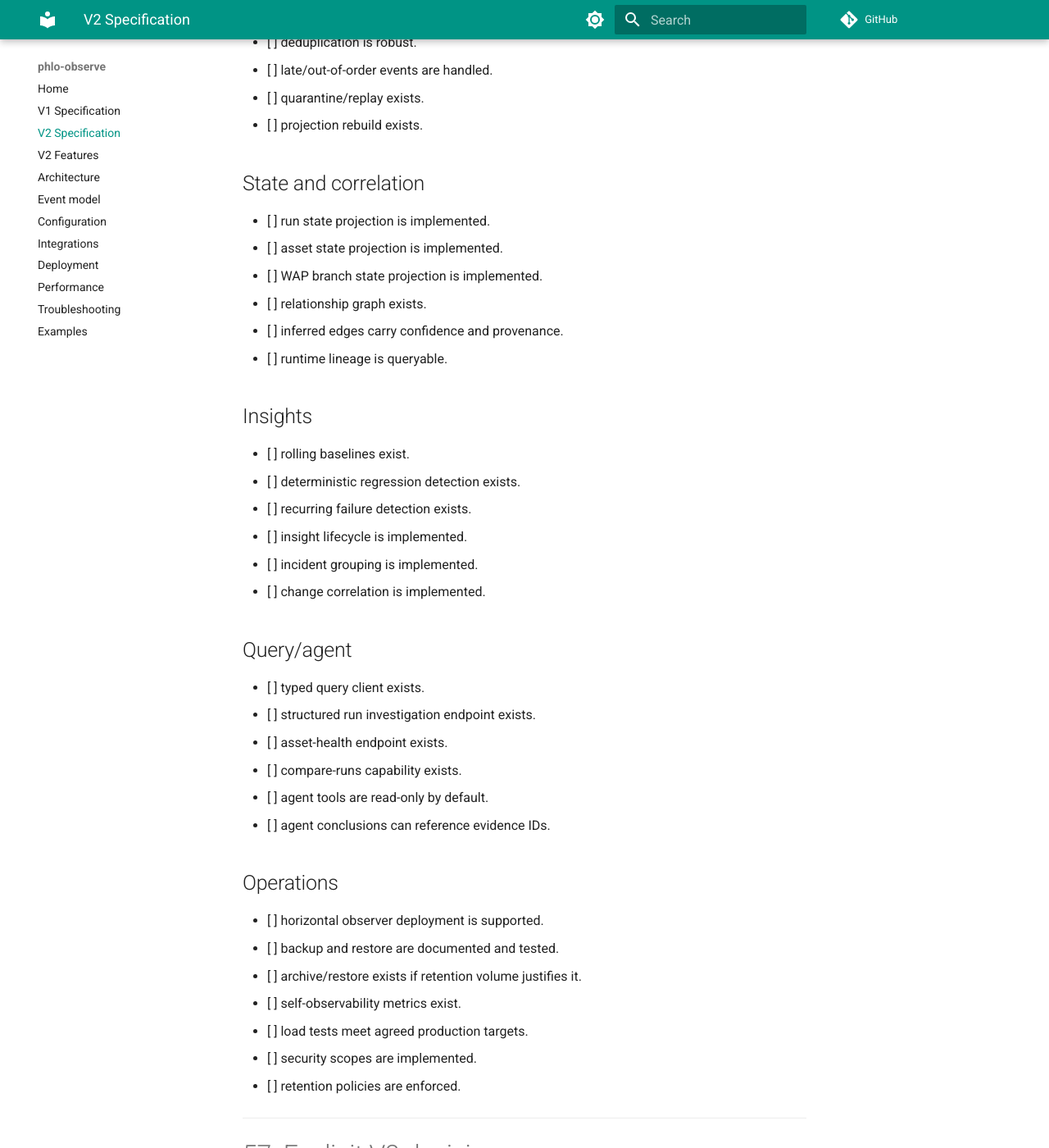
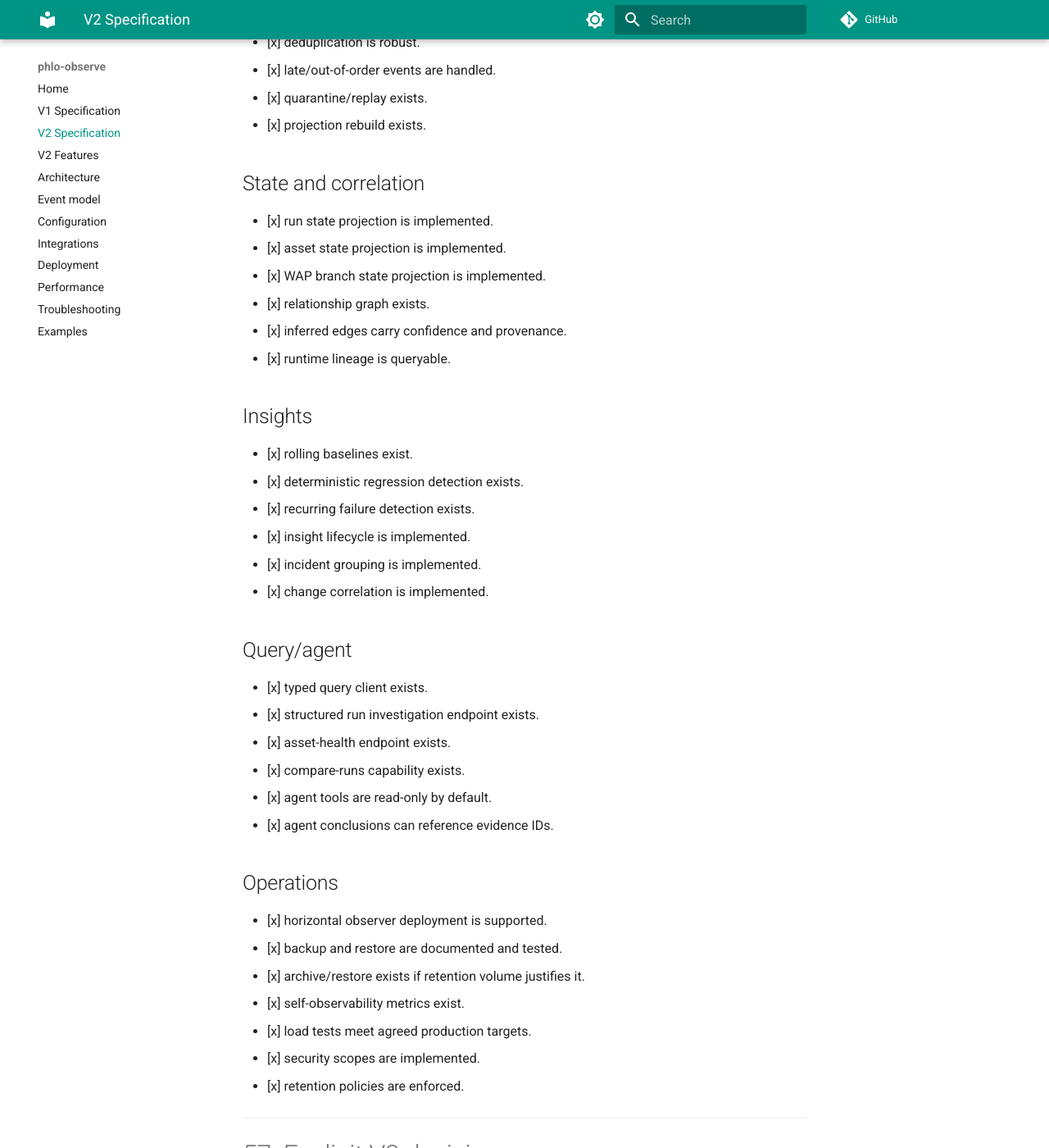
Before and after one commit to phlohouse/phlo-observe, an MkDocs documentation site: the page built from docs/V2_SPEC.md, in a window 1280 px wide and 1400 px high, scrolled down 63098 px. Shown: the whole window at 82% size. Built offline with MkDocs 1.6.1 and Material for MkDocs 9.7.7, drawn with Linux system fonts in a browser that asks for light colours; comment, search, counter and statistics services are not loaded; some of the changed text lies outside the part shown.

```diff
--- a/docs/V2_SPEC.md
+++ b/docs/V2_SPEC.md
@@ -2420,65 +2420,65 @@ V2 can be considered complete only when all mandatory items below are met.
 
 ## Protocol and SDK
 
-- [ ] V2 envelope is versioned and documented.
-- [ ] V1 envelope remains ingestible.
-- [ ] schema registry is implemented.
-- [ ] typed event contracts work.
-- [ ] context propagates through supported subprocess boundaries.
-- [ ] dynamic sampling is available.
-- [ ] SDK health is observable.
+- [x] V2 envelope is versioned and documented.
+- [x] V1 envelope remains ingestible.
+- [x] schema registry is implemented.
+- [x] typed event contracts work.
+- [x] context propagates through supported subprocess boundaries.
+- [x] dynamic sampling is available.
+- [x] SDK health is observable.
 
 ## Phlo semantics
 
-- [ ] canonical entity identifiers are implemented.
-- [ ] Dagster, dbt, DLT, quality, WAP/Nessie, Iceberg, and Trino adapters satisfy V2 contracts.
-- [ ] source fixtures exist.
-- [ ] source-version compatibility is tested.
+- [x] canonical entity identifiers are implemented.
+- [x] Dagster, dbt, DLT, quality, WAP/Nessie, Iceberg, and Trino adapters satisfy V2 contracts.
+- [x] source fixtures exist.
+- [x] source-version compatibility is tested.
 
 ## Observer
 
-- [ ] batch ingestion supports partial acknowledgement.
-- [ ] deduplication is robust.
-- [ ] late/out-of-order events are handled.
-- [ ] quarantine/replay exists.
-- [ ] projection rebuild exists.
+- [x] batch ingestion supports partial acknowledgement.
+- [x] deduplication is robust.
+- [x] late/out-of-order events are handled.
+- [x] quarantine/replay exists.
+- [x] projection rebuild exists.
 
 ## State and correlation
 
-- [ ] run state projection is implemented.
-- [ ] asset state projection is implemented.
-- [ ] WAP branch state projection is implemented.
-- [ ] relationship graph exists.
-- [ ] inferred edges carry confidence and provenance.
-- [ ] runtime lineage is queryable.
+- [x] run state projection is implemented.
+- [x] asset state projection is implemented.
+- [x] WAP branch state projection is implemented.
+- [x] relationship graph exists.
+- [x] inferred edges carry confidence and provenance.
+- [x] runtime lineage is queryable.
 
 ## Insights
 
-- [ ] rolling baselines exist.
-- [ ] deterministic regression detection exists.
-- [ ] recurring failure detection exists.
-- [ ] insight lifecycle is implemented.
-- [ ] incident grouping is implemented.
-- [ ] change correlation is implemented.
+- [x] rolling baselines exist.
+- [x] deterministic regression detection exists.
+- [x] recurring failure detection exists.
+- [x] insight lifecycle is implemented.
+- [x] incident grouping is implemented.
+- [x] change correlation is implemented.
 
 ## Query/agent
 
-- [ ] typed query client exists.
-- [ ] structured run investigation endpoint exists.
-- [ ] asset-health endpoint exists.
-- [ ] compare-runs capability exists.
-- [ ] agent tools are read-only by default.
-- [ ] agent conclusions can reference evidence IDs.
+- [x] typed query client exists.
+- [x] structured run investigation endpoint exists.
+- [x] asset-health endpoint exists.
+- [x] compare-runs capability exists.
+- [x] agent tools are read-only by default.
+- [x] agent conclusions can reference evidence IDs.
 
 ## Operations
 
-- [ ] horizontal observer deployment is supported.
-- [ ] backup and restore are documented and tested.
-- [ ] archive/restore exists if retention volume justifies it.
-- [ ] self-observability metrics exist.
-- [ ] load tests meet agreed production targets.
-- [ ] security scopes are implemented.
-- [ ] retention policies are enforced.
+- [x] horizontal observer deployment is supported.
+- [x] backup and restore are documented and tested.
+- [x] archive/restore exists if retention volume justifies it.
+- [x] self-observability metrics exist.
+- [x] load tests meet agreed production targets.
+- [x] security scopes are implemented.
+- [x] retention policies are enforced.
 
 ---
 
```
Also changed, not shown: docs/v2.md (+31 -0 lines), 2 other files.
